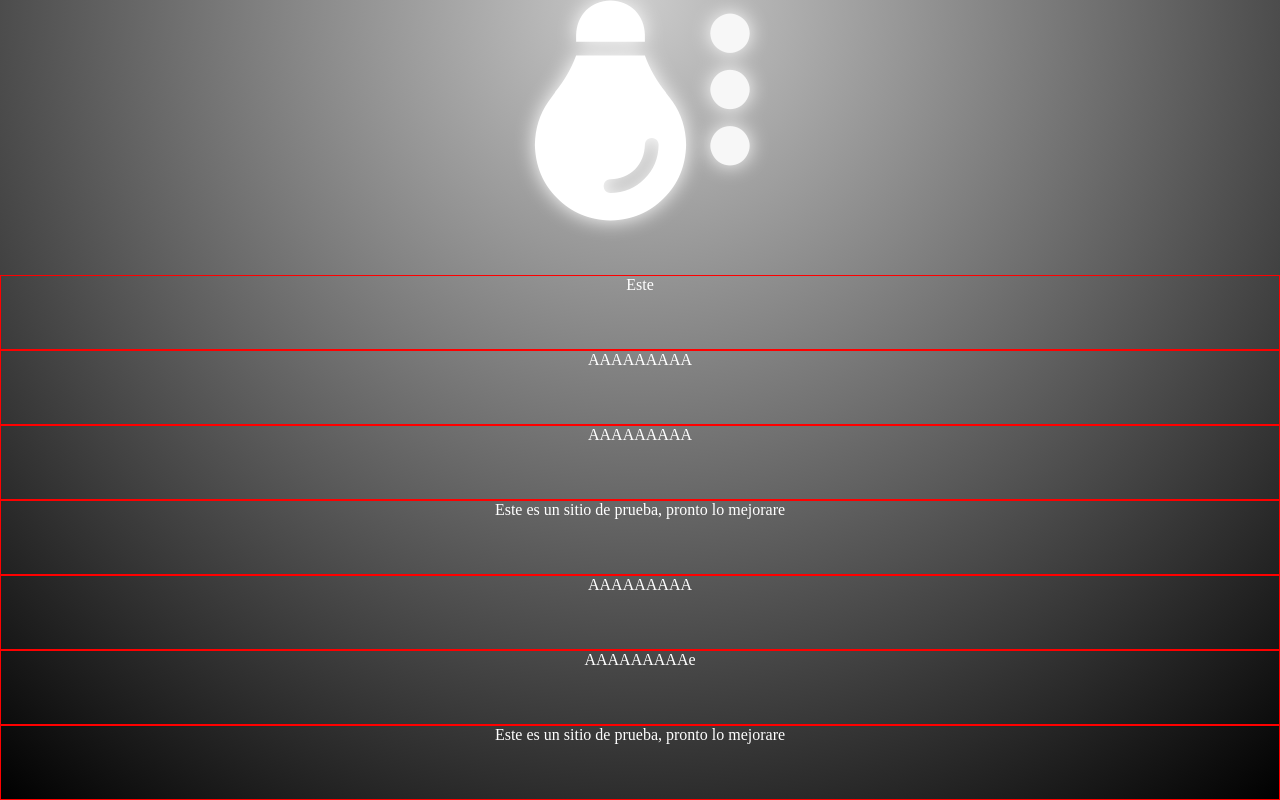
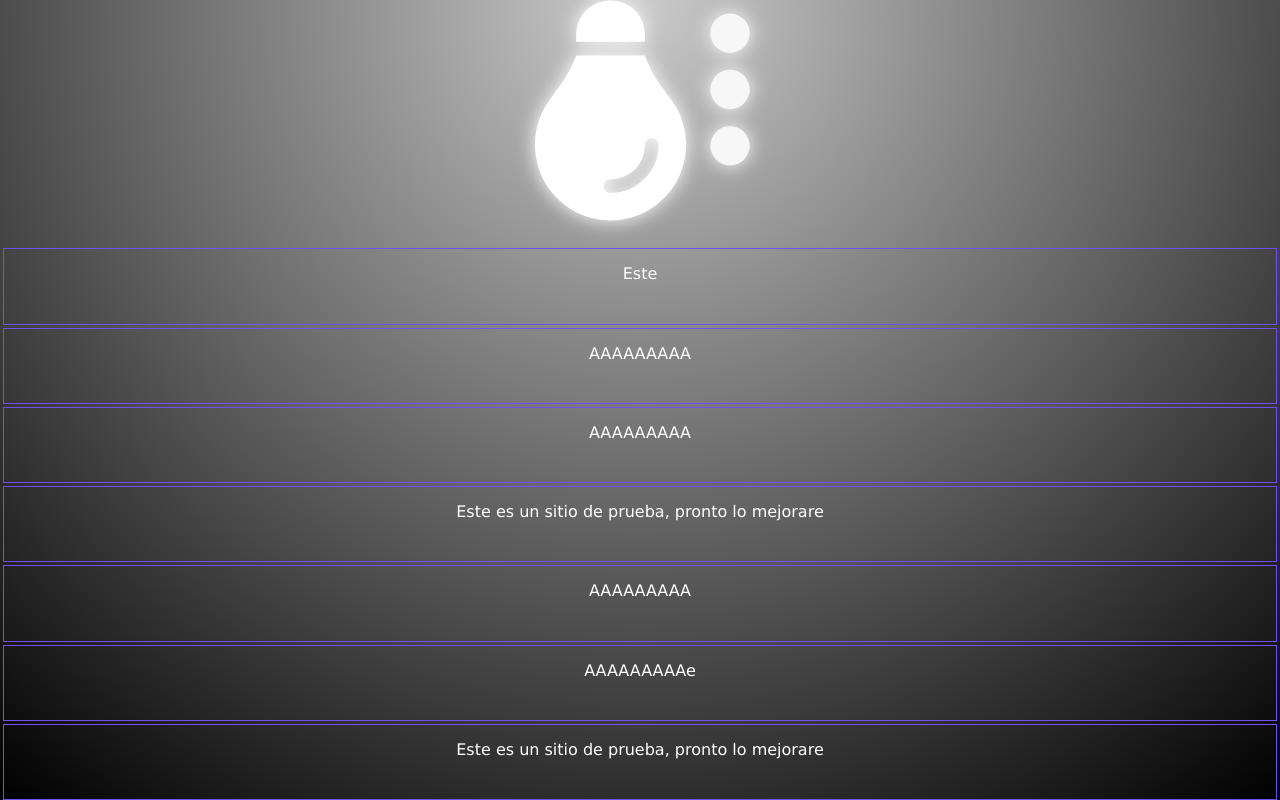
Before and after one commit to wesvh/wesvh.github.io, a plain HTML site: page index.html in a window 1280 px wide. Both pictures are taken after a click on the icon 730 px from the left and 90 px from the top of the page. Drawn offline with Linux system fonts and the light colour scheme.

Commit message:
Se actualizó css de los items y se identó el js

```diff
--- a/js/script.js
+++ b/js/script.js
@@ -12,7 +12,8 @@ function dioClick(){
             bulb.classList.add("on");
                 for(i = 0 ; i<document.getElementsByClassName("item").length ; i++){
                     document.getElementsByClassName("item")[i].style.display="block"
-                         }   }
+                }
+        }
         else {
             document.getElementById("encendedor").style.color="black";
             body.style="--myColor1: #000000 ; --myColor2: 	#000000;"
--- a/styles/style.css
+++ b/styles/style.css
@@ -30,8 +30,11 @@ width: 0px;
 
 .item{
 	text-align: center;
-	border: 1px solid #ff0000;
+	border: 1px solid #7050f0;
     display: none;
+	font-family: 'Lucida Sans';
+	margin: 3 3 0 3;
+	padding: 15;
 }
 /*Bombilla*/
 .bulb {
```
Lines whose indentation alone changed are shown as unchanged.
